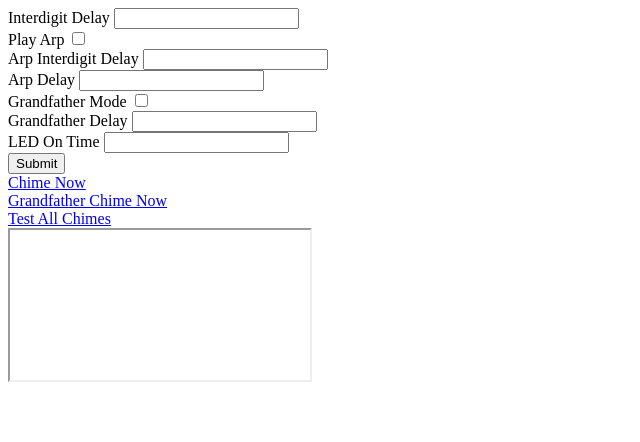
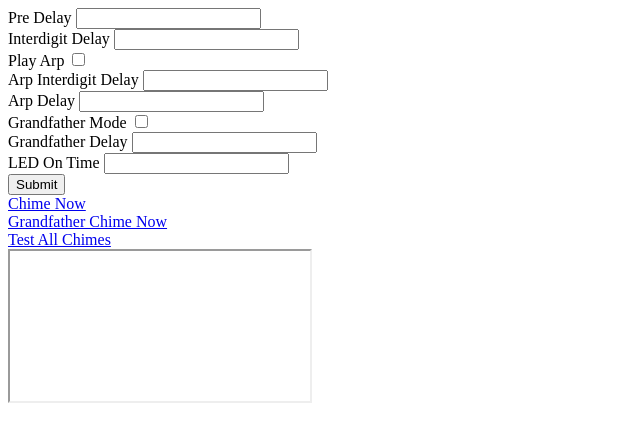
Before and after one commit to p42ul/chimetime, a Python web app: template templates/index.html in a window 1280 px wide. Shown: the top 442 px of the page, without its empty margins (0-640 px from the left). Run offline with Jinja, Linux system fonts and the light colour scheme; the template is opened without the code that fills it, so the values that code supplies are empty.

Commit message:
Add pre delay parameter

```diff
--- a/ct_main.py
+++ b/ct_main.py
@@ -24,6 +24,7 @@ class CT:
     def chime_the_time(self):
         interdigit_delay = self.config['interdigit_delay']
         digits = self.clock.get_time_digits()
+        sleep(self.config['pre_delay'])
         if self.config['play_arp']:
             self.play_arp()
             sleep(self.config['arp_delay'])
--- a/templates/index.html
+++ b/templates/index.html
@@ -32,6 +32,10 @@
 <body>
     <div class="content">
         <form class="form-inline" action="/save_config" method="post" target="result" id="ct-form">
+            <div>
+                <label for="pre_delay">Pre Delay</label>
+                <input type="number" step="0.01" id="pre_delay" name="pre_delay" />
+            </div>
             <div>
                 <label for="interdigit_delay">Interdigit Delay</label>
                 <input type="number" step="0.01" id="interdigit_delay" name="interdigit_delay" />
```
